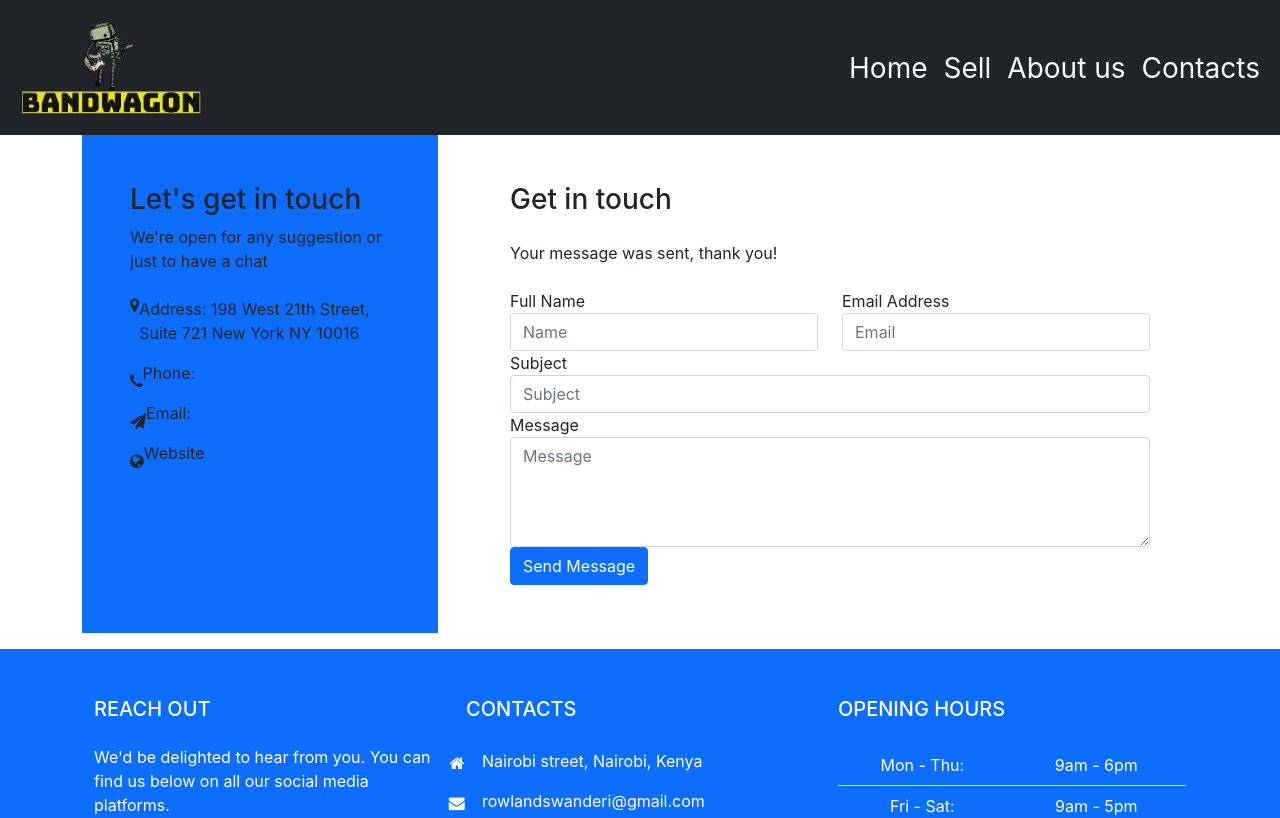
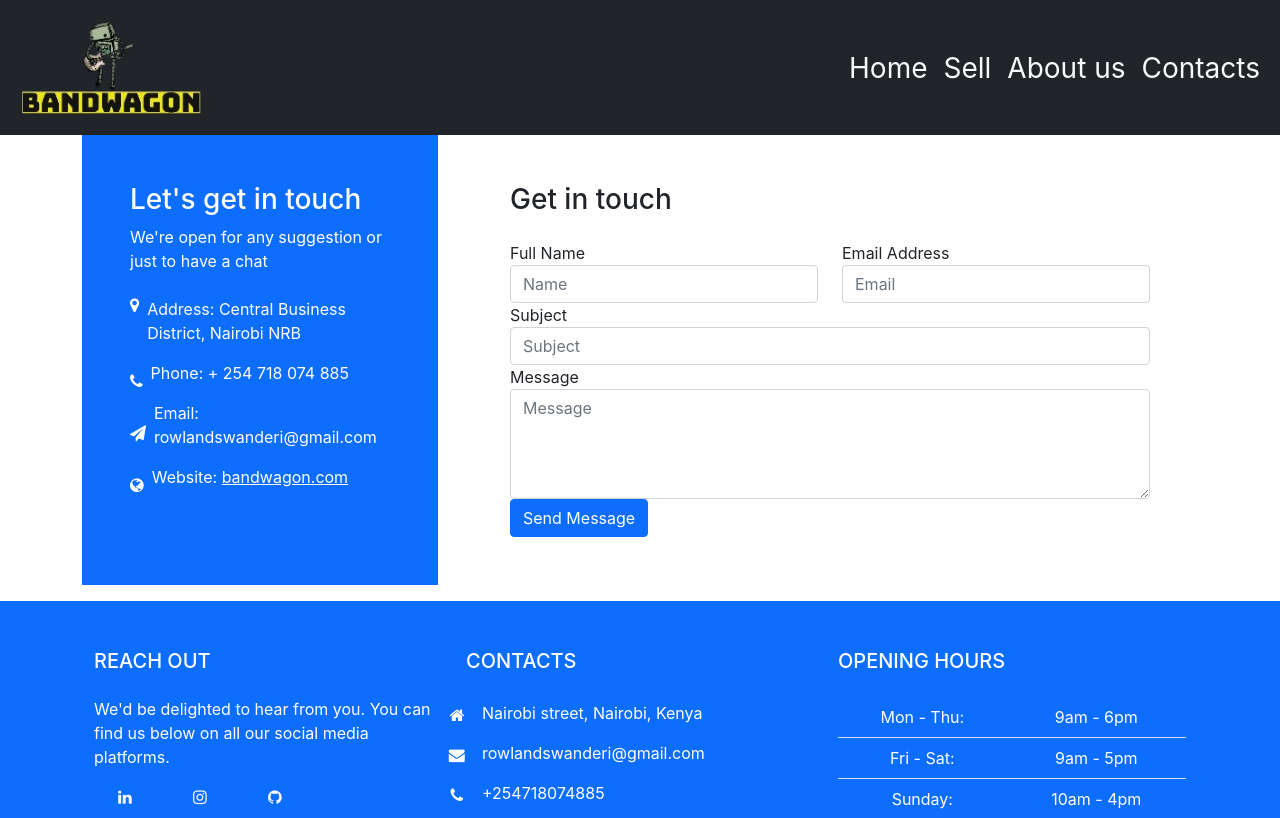
Before and after one commit to RowlandWanderi/phase-2-Band-wagon-merch-website, a React (Create React App) app: page /contacts in a window 1280 px wide. Shown: the top 818 px of the page. Built offline with nearby package versions, Linux system fonts and the light colour scheme.

Commit message:
styled the contact page

```diff
--- a/src/pages/Contacts.js
+++ b/src/pages/Contacts.js
@@ -1,4 +1,5 @@
 import React from 'react'
+import { Link } from 'react-router-dom'
 
 export default function Contacts() {
   return (
@@ -14,10 +15,8 @@ export default function Contacts() {
           <div className="contact-wrap w-100 p-md-5 p-4">
             <h3 className="mb-4">Get in touch</h3>
             <div id="form-message-warning" className="mb-4"></div>
-<div id="form-message-success" className="mb-4">
-Your message was sent, thank you!
-</div>
-<form method="POST" id="contactForm" name="contactForm" className="contactForm" novalidate="novalidate">
+
+            <form  className="contactForm" >
             <div className="row">
               <div className="col-md-6">
                 <div className="form-group">
@@ -53,40 +52,40 @@ Your message was sent, thank you!
             </form>
         </div>
       </div>
-<div className="col-lg-4 col-md-5 d-flex align-items-stretch">
+    <div className="col-lg-4 col-md-5 d-flex align-items-stretch text-white">
       <div className="info-wrap bg-primary w-100 p-md-5 p-4">
         <h3>Let's get in touch</h3>
         <p className="mb-4">We're open for any suggestion or just to have a chat</p>
         <div className="dbox w-100 d-flex align-items-start">
           <div className="icon d-flex align-items-center justify-content-center">
-<span className="fa fa-map-marker"></span>
+          <span className="fa fa-map-marker">&nbsp;&nbsp;</span>
           </div>
           <div className="text pl-3">
-<p><span>Address:</span> 198 West 21th Street, Suite 721 New York NY 10016</p>
+          <p><span>Address:</span> Central Business District, Nairobi NRB </p>
           </div>
         </div>
         <div className="dbox w-100 d-flex align-items-center">
           <div className="icon d-flex align-items-center justify-content-center">
-<span className="fa fa-phone"></span>
+          <span className="fa fa-phone">&nbsp;&nbsp;</span>
           </div>
           <div className="text pl-3">
-<p><span>Phone:</span> <a href="tel://1234567920">+ 1235 2355 98</a></p>
+          <p><span>Phone:</span> + 254 718 074 885</p>
           </div>
         </div>
         <div className="dbox w-100 d-flex align-items-center">
           <div className="icon d-flex align-items-center justify-content-center">
-<span className="fa fa-paper-plane"></span>
+          <span className="fa fa-paper-plane">&nbsp;&nbsp;</span>
           </div>
           <div className="text pl-3">
-<p><span>Email:</span> <a href="mailto:info@yoursite.com">info@yoursite.com</a></p>
+          <p><span>Email:</span> rowlandswanderi@gmail.com</p>
           </div>
         </div>
         <div className="dbox w-100 d-flex align-items-center">
           <div className="icon d-flex align-items-center justify-content-center">
-<span className="fa fa-globe"></span>
+          <span className="fa fa-globe">&nbsp;&nbsp;</span>
           </div>
           <div className="text pl-3">
-<p><span>Website</span> <a href="#">yoursite.com</a></p>
+          <p><span>Website:</span> <Link className='text-white'to="/">bandwagon.com</Link></p>
         </div>
         </div>
       </div>
```
Lines whose indentation alone changed are shown as unchanged.
